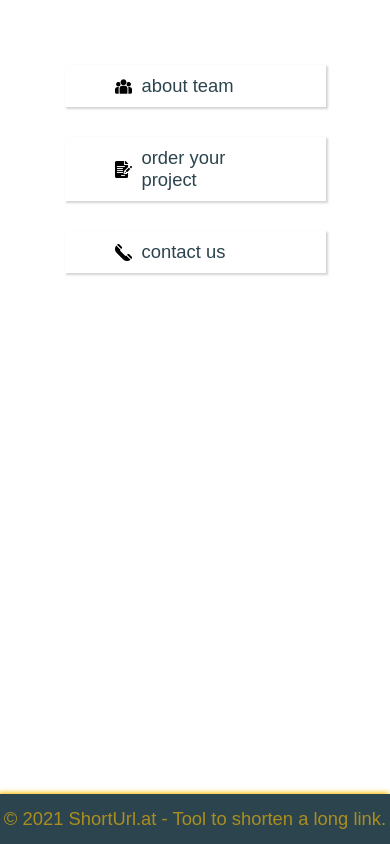
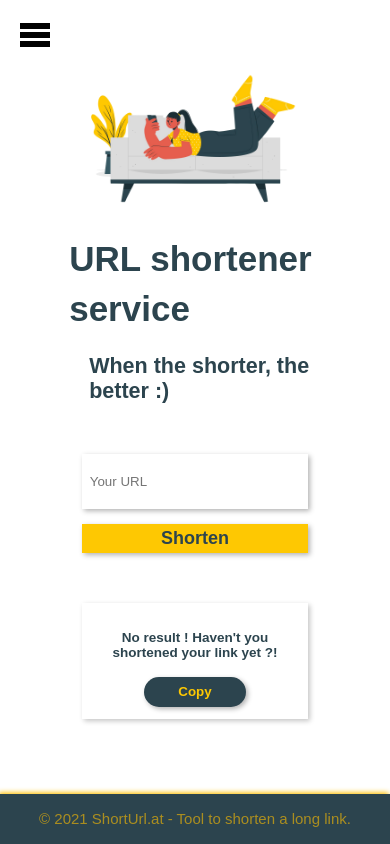
Before and after one commit to ZahraZfr/URL-Shortner-API, a React (Create React App) app: page / in a window 390 px wide. Built offline with nearby package versions, Linux system fonts and the light colour scheme.

Commit message:
feat: responsive main and footer

```diff
--- a/src/components/Main.js
+++ b/src/components/Main.js
@@ -8,7 +8,7 @@ const Main = () => {
     let userInput;
     const [Shorterlink, setShorterLink] = useState("");
     const objLink = { long_link: userInput }
-    const [showMsg, setShowMsg] = useState("No result ! Haven't you shortened your link yet ??!");
+    const [showMsg, setShowMsg] = useState("No result ! Haven't you shortened your link yet ?!");
 
     // function run we user click
     function MakeItShort(e) {
@@ -27,7 +27,13 @@ const Main = () => {
                 setShorterLink(`http://localhost:3000/links/${res.data.shortLink}`);
             })
             .catch();
+
+        if (userInput === "") {
+            setShowMsg("No result ! Haven't you shortened your link yet ?!")
+        } else {
             setShowMsg("Copy the shortened link and share it in messages, texts, posts, websites and other locations.");
+        }
+
 
     }
 
--- a/src/components/NavigationBar.js
+++ b/src/components/NavigationBar.js
@@ -12,7 +12,7 @@ const NavigationBar = () => {
         left:"20px"
 
     }
-    const [showMwnu, setShowMenu] = useState('false');
+    const [showMwnu, setShowMenu] = useState(false);
     let menuTab;
     if (showMwnu) {
         menuTab = <NavPanel>
--- a/src/components/styles/Footer.style.js
+++ b/src/components/styles/Footer.style.js
@@ -13,4 +13,9 @@ export const FooterHolder = styled.div`
     background-color:rgb(44,68,78);
     font-weight:thin;
     box-shadow: -2px -2px 5px 0.5px #ffbf00;
+    margin-top:100px;
+
+    @media only screen and (max-width: 668px){
+        font-size:15px;
+    }
 `
--- a/src/components/styles/Header.style.js
+++ b/src/components/styles/Header.style.js
@@ -50,29 +50,28 @@ export const Wrapper = styled.section`
 
 
 
-    @media only screen and (max-width: 1200px) {
-       a{
-        padding:2.5px 9.5px;
-        margin:6.5px 11.5px;
-       }
+    // @media only screen and (max-width: 1200px) {
+    //    a{
+    //     padding:2.5px 9.5px;
+    //     margin:6.5px 11.5px;
+    //    }
 
-       img{
-        width:12px;
-        margin:2px px 0 0;
-       }
-      }
+    //    img{
+    //     width:12px;
+    //     margin:2px px 0 0;
+    //    }
+    //   }
 
       @media only screen and (max-width: 668px) {
         a{
-        //  padding:1px 7px;
-        //  margin:2px 5px;
-        //  font-size:12px;
         display:none;
+
+        img{
+            width:12px;
+            margin:1px px 0 0;
+           }
         }
-        img{
-         width:12px !important;
-         margin:1px px 0 0;
-        }
+
        }
 
 `;
--- a/src/components/styles/Main.style.js
+++ b/src/components/styles/Main.style.js
@@ -159,6 +159,7 @@ export const MainHolder = styled.div`
             section{
                 flex-direction:column;
                 height:auto;
+                margin-bottom:100px;
                 button{
                     width:30%
                 }
@@ -169,4 +170,26 @@ export const MainHolder = styled.div`
             margin-top:-50px
         }
       }
+
+
+
+
+      @media only screen and (max-width: 668px) {
+          img{
+              margin-top:-50px;
+          }
+          form{
+              width:90%;
+              h1{
+                  font-size:35px
+              }
+              section{
+                margin:50px auto 100px;
+                width:90%;
+                button{
+                    width:50%
+                }
+            }
+          }
+      }
 `;
--- a/src/components/styles/NavigationBar.stayle.js
+++ b/src/components/styles/NavigationBar.stayle.js
@@ -41,6 +41,7 @@ a{
         margin-right:10px;
     }
 }
-
-
+@media only screen and (min-width: 668px) {
+    display:none;
+}
 `
```
